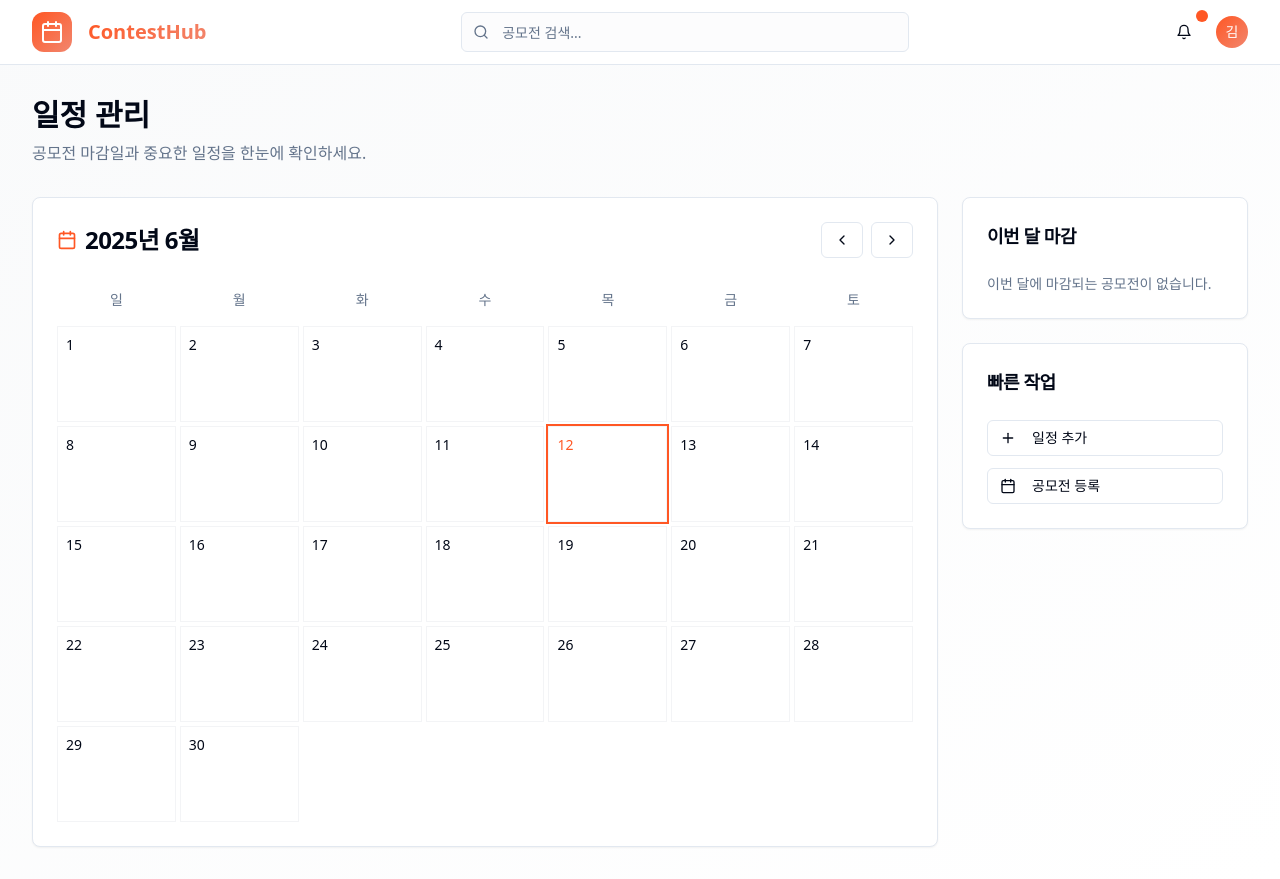
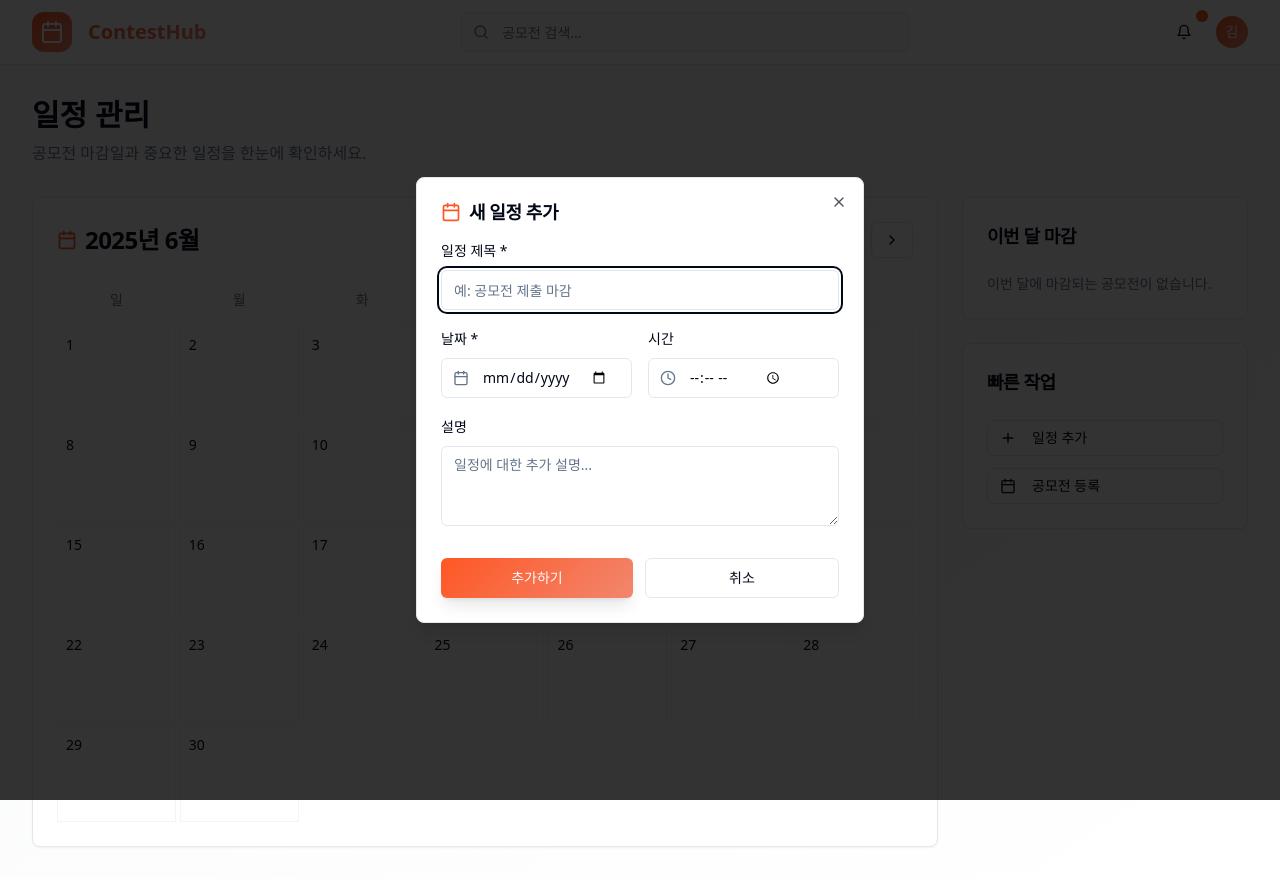
Before and after one commit to BokEumEom/contest-ace-hub, a React (Vite) app: page /calendar in a window 1280 px wide. Both pictures are taken after a click on the button "일정 추가". Built offline with nearby package versions, Linux system fonts and the light colour scheme.

Commit message:
feat: Implement home link and calendar features
-   Add a link to the home page in the header.
-   Implement "Add schedule" and "Register contest" features in the calendar view.

```diff
--- a/src/components/Header.tsx
+++ b/src/components/Header.tsx
@@ -3,14 +3,17 @@ import React from 'react';
 import { Bell, Search, Calendar } from 'lucide-react';
 import { Button } from '@/components/ui/button';
 import { Input } from '@/components/ui/input';
+import { useNavigate } from 'react-router-dom';
 
 const Header = () => {
+  const navigate = useNavigate();
+
   return (
     <header className="bg-white border-b border-border sticky top-0 z-50">
       <div className="max-w-7xl mx-auto px-4 sm:px-6 lg:px-8">
         <div className="flex items-center justify-between h-16">
           {/* Logo */}
-          <div className="flex items-center space-x-4">
+          <div className="flex items-center space-x-4 cursor-pointer" onClick={() => navigate('/')}>
             <div className="bg-contest-gradient p-2 rounded-xl">
               <Calendar className="h-6 w-6 text-white" />
             </div>
--- /dev/null
+++ b/src/components/ScheduleDialog.tsx
@@ -0,0 +1,129 @@
+
+import React, { useState } from 'react';
+import { Button } from '@/components/ui/button';
+import { Input } from '@/components/ui/input';
+import { Label } from '@/components/ui/label';
+import { Textarea } from '@/components/ui/textarea';
+import { Dialog, DialogContent, DialogHeader, DialogTitle, DialogTrigger } from '@/components/ui/dialog';
+import { Calendar, Clock } from 'lucide-react';
+import { toast } from 'sonner';
+
+interface ScheduleDialogProps {
+  trigger: React.ReactNode;
+  onScheduleAdd?: (schedule: any) => void;
+}
+
+const ScheduleDialog: React.FC<ScheduleDialogProps> = ({ trigger, onScheduleAdd }) => {
+  const [open, setOpen] = useState(false);
+  const [formData, setFormData] = useState({
+    title: '',
+    date: '',
+    time: '',
+    description: '',
+  });
+
+  const handleSubmit = (e: React.FormEvent) => {
+    e.preventDefault();
+
+    if (!formData.title || !formData.date) {
+      toast.error('제목과 날짜는 필수 항목입니다.');
+      return;
+    }
+
+    const newSchedule = {
+      id: crypto.randomUUID(),
+      ...formData,
+      createdAt: new Date().toISOString(),
+    };
+
+    onScheduleAdd?.(newSchedule);
+    toast.success('일정이 추가되었습니다!');
+    setOpen(false);
+    setFormData({ title: '', date: '', time: '', description: '' });
+  };
+
+  const handleChange = (field: string, value: string) => {
+    setFormData(prev => ({ ...prev, [field]: value }));
+  };
+
+  return (
+    <Dialog open={open} onOpenChange={setOpen}>
+      <DialogTrigger asChild>
+        {trigger}
+      </DialogTrigger>
+      <DialogContent className="sm:max-w-md">
+        <DialogHeader>
+          <DialogTitle className="flex items-center gap-2">
+            <Calendar className="h-5 w-5 text-contest-orange" />
+            새 일정 추가
+          </DialogTitle>
+        </DialogHeader>
+        <form onSubmit={handleSubmit} className="space-y-4">
+          <div className="space-y-2">
+            <Label htmlFor="title">일정 제목 *</Label>
+            <Input
+              id="title"
+              value={formData.title}
+              onChange={(e) => handleChange('title', e.target.value)}
+              placeholder="예: 공모전 제출 마감"
+              required
+            />
+          </div>
+
+          <div className="grid grid-cols-2 gap-4">
+            <div className="space-y-2">
+              <Label htmlFor="date">날짜 *</Label>
+              <div className="relative">
+                <Calendar className="absolute left-3 top-1/2 transform -translate-y-1/2 h-4 w-4 text-muted-foreground" />
+                <Input
+                  id="date"
+                  type="date"
+                  value={formData.date}
+                  onChange={(e) => handleChange('date', e.target.value)}
+                  className="pl-10"
+                  required
+                />
+              </div>
+            </div>
+
+            <div className="space-y-2">
+              <Label htmlFor="time">시간</Label>
+              <div className="relative">
+                <Clock className="absolute left-3 top-1/2 transform -translate-y-1/2 h-4 w-4 text-muted-foreground" />
+                <Input
+                  id="time"
+                  type="time"
+                  value={formData.time}
+                  onChange={(e) => handleChange('time', e.target.value)}
+                  className="pl-10"
+                />
+              </div>
+            </div>
+          </div>
+
+          <div className="space-y-2">
+            <Label htmlFor="description">설명</Label>
+            <Textarea
+              id="description"
+              value={formData.description}
+              onChange={(e) => handleChange('description', e.target.value)}
+              placeholder="일정에 대한 추가 설명..."
+              rows={3}
+            />
+          </div>
+
+          <div className="flex gap-3 pt-4">
+            <Button type="submit" className="flex-1 contest-button-primary">
+              추가하기
+            </Button>
+            <Button type="button" variant="outline" onClick={() => setOpen(false)} className="flex-1">
+              취소
+            </Button>
+          </div>
+        </form>
+      </DialogContent>
+    </Dialog>
+  );
+};
+
+export default ScheduleDialog;
--- a/src/pages/Calendar.tsx
+++ b/src/pages/Calendar.tsx
@@ -1,15 +1,18 @@
-
 import React, { useState } from 'react';
 import { ChevronLeft, ChevronRight, Plus, Calendar as CalendarIcon } from 'lucide-react';
+import { useNavigate } from 'react-router-dom';
 import Header from '@/components/Header';
 import { Button } from '@/components/ui/button';
 import { Card, CardContent, CardHeader, CardTitle } from '@/components/ui/card';
 import { Badge } from '@/components/ui/badge';
 import { useContests } from '@/hooks/useContests';
+import ScheduleDialog from '@/components/ScheduleDialog';
 
 const Calendar = () => {
+  const navigate = useNavigate();
   const { contests } = useContests();
   const [currentDate, setCurrentDate] = useState(new Date());
+  const [schedules, setSchedules] = useState<any[]>([]);
 
   // 현재 월의 첫날과 마지막날 계산
   const firstDayOfMonth = new Date(currentDate.getFullYear(), currentDate.getMonth(), 1);
@@ -39,9 +42,22 @@ const Calendar = () => {
     return contests.filter(contest => contest.deadline === dateStr);
   };
 
+  // 해당 날짜의 일정 가져오기
+  const getSchedulesForDate = (day: number) => {
+    if (!day) return [];
+
+    const dateStr = `${currentDate.getFullYear()}-${String(currentDate.getMonth() + 1).padStart(2, '0')}-${String(day).padStart(2, '0')}`;
+
+    return schedules.filter(schedule => schedule.date === dateStr);
+  };
+
   // 월 변경 함수
   const changeMonth = (increment: number) => {
     setCurrentDate(new Date(currentDate.getFullYear(), currentDate.getMonth() + increment, 1));
+  };
+
+  const handleScheduleAdd = (schedule: any) => {
+    setSchedules(prev => [...prev, schedule]);
   };
 
   const monthNames = [
@@ -106,6 +122,8 @@ const Calendar = () => {
                 <div className="grid grid-cols-7 gap-1">
                   {calendarDays.map((day, index) => {
                     const contestsForDay = day ? getContestsForDate(day) : [];
+                    const schedulesForDay = day ? getSchedulesForDate(day) : [];
+                    const allEvents = [...contestsForDay, ...schedulesForDay];
                     const isToday = day &&
                       new Date().getDate() === day &&
                       new Date().getMonth() === currentDate.getMonth() &&
@@ -124,7 +142,7 @@ const Calendar = () => {
                               {day}
                             </div>
                             <div className="mt-1 space-y-1">
-                              {contestsForDay.slice(0, 2).map(contest => (
+                              {contestsForDay.slice(0, 1).map(contest => (
                                 <div
                                   key={contest.id}
                                   className="text-xs p-1 bg-contest-orange/10 text-contest-orange rounded truncate"
@@ -133,9 +151,18 @@ const Calendar = () => {
                                   {contest.title}
                                 </div>
                               ))}
-                              {contestsForDay.length > 2 && (
+                              {schedulesForDay.slice(0, 1).map(schedule => (
+                                <div
+                                  key={schedule.id}
+                                  className="text-xs p-1 bg-contest-blue/10 text-contest-blue rounded truncate"
+                                  title={schedule.title}
+                                >
+                                  {schedule.title}
+                                </div>
+                              ))}
+                              {allEvents.length > 2 && (
                                 <div className="text-xs text-muted-foreground">
-                                  +{contestsForDay.length - 2}개 더
+                                  +{allEvents.length - 2}개 더
                                 </div>
                               )}
                             </div>
@@ -190,11 +217,21 @@ const Calendar = () => {
                 <CardTitle className="text-lg">빠른 작업</CardTitle>
               </CardHeader>
               <CardContent className="space-y-3">
-                <Button variant="outline" className="w-full justify-start" size="sm">
-                  <Plus className="h-4 w-4 mr-2" />
-                  일정 추가
-                </Button>
-                <Button variant="outline" className="w-full justify-start" size="sm">
+                <ScheduleDialog
+                  trigger={
+                    <Button variant="outline" className="w-full justify-start" size="sm">
+                      <Plus className="h-4 w-4 mr-2" />
+                      일정 추가
+                    </Button>
+                  }
+                  onScheduleAdd={handleScheduleAdd}
+                />
+                <Button
+                  variant="outline"
+                  className="w-full justify-start"
+                  size="sm"
+                  onClick={() => navigate('/new-contest')}
+                >
                   <CalendarIcon className="h-4 w-4 mr-2" />
                   공모전 등록
                 </Button>
```
